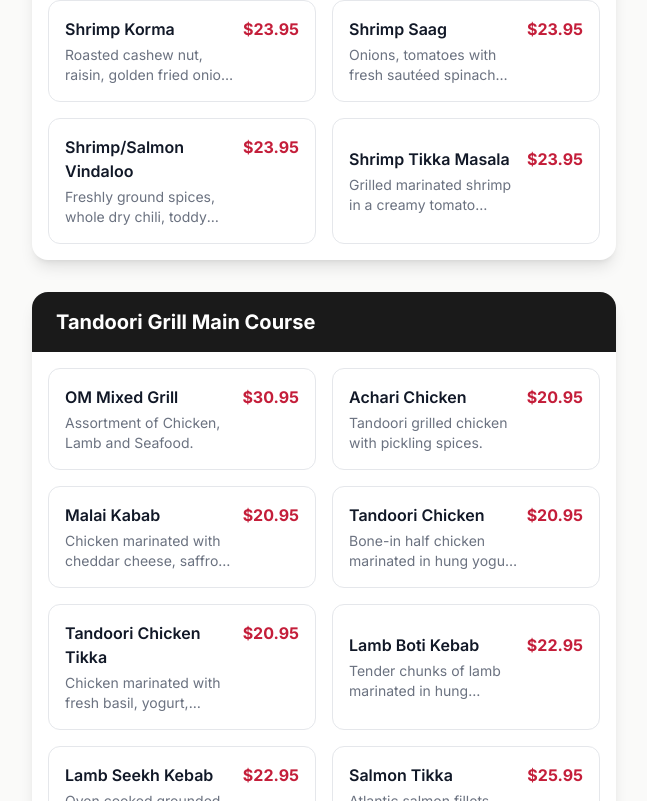
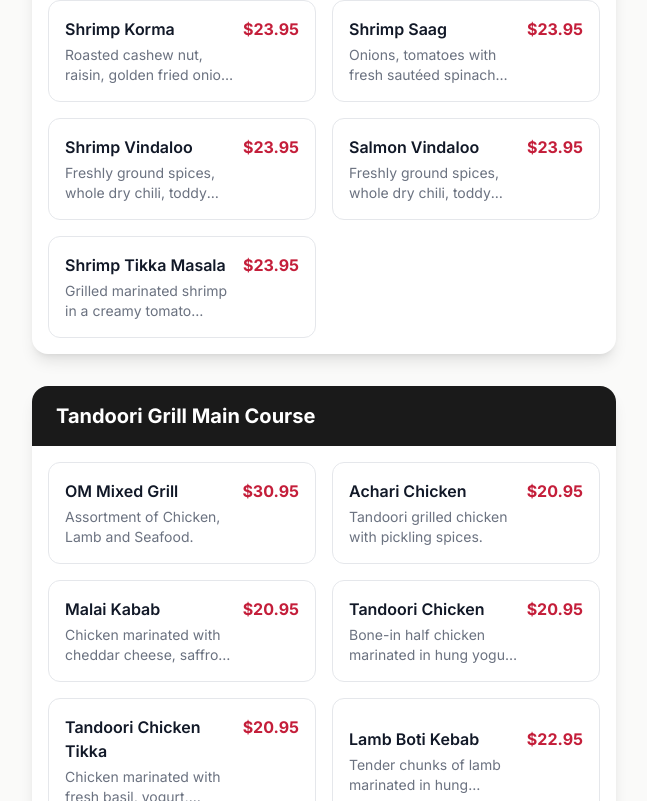
Before and after one commit to tanav-malhotra/omindianfood-website, a Next.js app: page /menu in a window 1280 px wide. Shown: the part 6519-7320 px from the top of the page, without its empty margins (440-1087 px from the left). Built offline with nearby package versions, Linux system fonts and the light colour scheme.

Commit message:
client request 5

```diff
--- a/src/app/menu/page.tsx
+++ b/src/app/menu/page.tsx
@@ -177,7 +177,8 @@ const takeOutMenu = [
       { id: "shrimp-curry", name: "Shrimp Curry", description: "Shrimp cooked in traditional Indian style curry.", price: 23.95, image: null },
       { id: "shrimp-korma", name: "Shrimp Korma", description: "Roasted cashew nut, raisin, golden fried onion, mix fruits, saffron and spices.", price: 23.95, image: null },
       { id: "shrimp-saag", name: "Shrimp Saag", description: "Onions, tomatoes with fresh sautéed spinach with ginger & garlic.", price: 23.95, image: null },
-      { id: "shrimp-salmon-vindaloo", name: "Shrimp/Salmon Vindaloo", description: "Freshly ground spices, whole dry chili, toddy vinegar.", price: 23.95, image: null },
+      { id: "shrimp-vindaloo", name: "Shrimp Vindaloo", description: "Freshly ground spices, whole dry chili, toddy vinegar.", price: 23.95, image: null },
+      { id: "salmon-vindaloo", name: "Salmon Vindaloo", description: "Freshly ground spices, whole dry chili, toddy vinegar.", price: 23.95, image: null },
       { id: "shrimp-tikka-masala", name: "Shrimp Tikka Masala", description: "Grilled marinated shrimp in a creamy tomato fenugreek sauce.", price: 23.95, image: null },
     ]
   },
@@ -254,7 +255,8 @@ const takeOutMenu = [
       { id: "mango-chutney", name: "Mango Chutney", description: "A blend of ripe mangoes, sugar, and select spices", price: 4.95, image: null },
       { id: "raita", name: "Raita", description: "Yogurt with carrots & Cucumbers and spices", price: 4.95, image: null },
       { id: "jeera-aloo", name: "Jeera Aloo", description: "Cumin Flavored Potatoes.", price: 9.95, image: null },
-      { id: "om-daal-side", name: "Om Daal / Delhi Masala Daal", description: "Mix black lentils with butter or yellow lentils cooked slowly with herbs & spices", price: 9.95, image: null },
+      { id: "om-daal-side", name: "Om Daal", description: "Mix black lentils cooked with butter and in a fresh tomato sauce", price: 9.95, image: null },
+      { id: "delhi-masala-daal-side", name: "Delhi Masala Daal", description: "Yellow lentils cooked slowly with herbs and spices", price: 9.95, image: null },
     ]
   },
   {
@@ -343,47 +345,181 @@ const barMenu = [
     ]
   },
   {
-    category: "Wine by the Glass",
+    category: "Classic Cocktails",
     items: [
-      { name: "Chardonnay", description: "California", price: "$12" },
-      { name: "Pinot Grigio", description: "Italy", price: "$12" },
-      { name: "Sauvignon Blanc", description: "New Zealand", price: "$12" },
-      { name: "Riesling", description: "Germany", price: "$12" },
-      { name: "Cabernet Sauvignon", description: "California", price: "$12" },
-      { name: "Merlot", description: "California", price: "$12" },
-      { name: "Pinot Noir", description: "California", price: "$12" },
+      { name: "Moscow Mule", description: "Vodka, Ginger beer, splash of lime", price: "$13" },
+      { name: "Piña Colada", description: "Rum, Pineapple juice, Coconut milk", price: "$13" },
+      { name: "Strawberry Daiquiri", description: "Rum, Lime Juice, Simple syrup", price: "$13" },
+      { name: "Vodka Daiquiri", description: "Vodka, Peach Blossom, Lime Juice", price: "$13" },
+      { name: "Aperol Spritz", description: "Prosecco, Aperol, Splash of Club Soda", price: "$13" },
+      { name: "Lychee Martini", description: "Vodka, Lychee juice, Lime juice", price: "$13" },
     ]
   },
   {
-    category: "Wine by the Bottle",
+    category: "Wine by the Glass — Red Wines",
     items: [
-      { name: "Chardonnay", description: "California", price: "$40" },
-      { name: "Pinot Grigio", description: "Italy", price: "$40" },
-      { name: "Sauvignon Blanc", description: "New Zealand", price: "$40" },
-      { name: "Riesling", description: "Germany", price: "$40" },
-      { name: "Cabernet Sauvignon", description: "California", price: "$40" },
-      { name: "Merlot", description: "California", price: "$40" },
-      { name: "Pinot Noir", description: "California", price: "$40" },
+      { name: "Malbec Vista Flores, Catena", description: "Mendoza AR — Dark violet color with black reflections. Dark and red fruit aromas with floral notes of lavender, violet, and mocha; rich with notes of sweet spice.", price: "$11" },
+      { name: "Cabernet Sauvignon, Ryder", description: "California — Rich, smooth, and powerful at first, carrying hints of mocha along with flavors of cherry and black berries.", price: "$12" },
+      { name: "Rioja Crianza, Bujanda", description: "Rioja SP — Aromas of blackberry with spicy tones (clove and cinnamon), mild tobacco and light balsamic notes.", price: "$12" },
+      { name: "Valpolicella Classico Superiore, Zenato", description: "Veneto IT — Ruby red, fleshy aromas of wild berries, blackcurrants, black cherries, and spices, hints of chocolate.", price: "$12" },
+      { name: "Pinot Noir", description: "Napa Valley — Made from hand selected grapes, embodying tradition and family heritage.", price: "$12" },
+    ]
+  },
+  {
+    category: "Wine by the Glass — Rosé",
+    items: [
+      { name: "Rosé, Mont Gravet", description: "Languedoc FR — Light pink color and aromas of strawberries and raspberries. Fresh and harmonious on the palate, long lasting fruit flavors.", price: "$11" },
+    ]
+  },
+  {
+    category: "Wine by the Glass — White Wines",
+    items: [
+      { name: "Dr. L Riesling", description: "Mosel DE — A bright, refreshing, fruit-driven wine, with a juicy mid-palate and a crisp, drying finish.", price: "$11" },
+      { name: "Pinot Grigio, Zenato", description: "Delle Venezia IT — Pale sunlight color. Soft texture with a hint of cantaloupe and a medium dry finish.", price: "$12" },
+      { name: "Villa Maria Sauvignon Blanc", description: "Marlborough NZ — Overflowing with aromas of gooseberry and passionfruit with hint of lime and nettles.", price: "$12" },
+      { name: "Chardonnay, Black's Station", description: "California — With flavors of melon, mango, and toasty oak, boasts lovely aromas of pineapple and barrel spice.", price: "$12" },
+    ]
+  },
+  {
+    category: "Wine by the Glass — Bubbles",
+    items: [
+      { name: "Zardetto Spumante", description: "Veneto IT — Brilliant straw-yellow in color with a delicate pelage, with notes of pears, apples, and peaches with a hint of wildflowers.", price: "$11" },
+    ]
+  },
+  {
+    category: "Wine by the Bottle — Red Wines",
+    items: [
+      { name: "Cabernet Sauvignon, Ryder", description: "California — Rich, smooth, and powerful at first, carrying hints of mocha along with flavors of cherry and black berries.", price: "$46" },
+      { name: "Rioja Crianza, Bujanda", description: "Rioja SP — Aromas of blackberry with spicy tones (clove and cinnamon), mild tobacco and light balsamic notes.", price: "$45" },
+      { name: "Chianti Classico, Cultusboni", description: "Tuscany IT — Medium body, bright red fruit, notes of ripe cherries, cinnamon and clove, bright finish.", price: "$45" },
+      { name: "Valpolicella Classico Superiore, Zenato", description: "Veneto IT — Ruby red, fleshy aromas of wild berries, blackcurrants, black cherries, and spices, hints of chocolate.", price: "$46" },
+      { name: "Malbec Vista Flores, Catena", description: "Mendoza AR — Dark violet color with black reflections. Dark and red fruit aromas with floral notes of lavender, violet, and mocha; rich with notes of sweet spice.", price: "$45" },
+      { name: "Côtes du Rhône, Kermit Lynch", description: "France — Rich purple, spice box and forest floor nose with robust dark fruits on palate and supple mouthfeel.", price: "$46" },
+      { name: "Pinot Noir", description: "Napa Valley — Made from hand selected grapes, embodying tradition and family heritage.", price: "$45" },
+    ]
+  },
+  {
+    category: "Wine by the Bottle — White Wines",
+    items: [
+      { name: "Pinot Grigio, Zenato", description: "Delle Venezia IT — Pale sunlight color. Soft texture with a hint of cantaloupe and a medium dry finish.", price: "$45" },
+      { name: "Villa Maria Sauvignon Blanc", description: "Marlborough NZ — Overflowing with aromas of gooseberry and passionfruit with hint of lime and nettles.", price: "$46" },
+      { name: "Chardonnay, Black's Station", description: "California — With flavors of melon, mango, and toasty oak, boasts lovely aromas of pineapple and barrel spice.", price: "$45" },
+      { name: "Dr. L Riesling", description: "Mosel DE — A bright, refreshing, fruit-driven wine, with a juicy mid-palate and a crisp, drying finish.", price: "$44" },
+      { name: "Grüner Veltliner, Stadt Krems", description: "Kremstal AT — Savory aromas, spicy flavors, and good acidity. Fresh tasting with notes of green apple, lemon, radish, arugula.", price: "$46" },
+    ]
+  },
+  {
+    category: "Wine by the Bottle — Rosé & Bubbles",
+    items: [
+      { name: "Rosé, Mont Gravet", description: "Languedoc FR — Light pink color and aromas of strawberries and raspberries. Fresh and harmonious on the palate, long lasting fruit flavors.", price: "$42" },
+      { name: "Zardetto Spumante", description: "Veneto IT — Brilliant straw-yellow in color with a delicate pelage, with notes of pears, apples, and peaches with a hint of wildflowers.", price: "$42" },
+    ]
+  },
+  {
+    category: "Reserve Wines — Red",
+    items: [
+      { name: "Château Beau-Site", description: "Château FR — Dark ruby red with aromas of tobacco leaf, leather, and blackcurrant. The palate is savory and herbal with an earthy minerality.", price: "$80" },
+      { name: "Bordeaux Rouge, Beau Rivage", description: "Bordeaux FR — Ruby with violet reflections, fragrant blackberry, raspberry, and boysenberry, fruity typicity on the nose.", price: "$45" },
+      { name: "Château Laplagnotte-Bellevue", description: "Bordeaux FR — Blend of Merlot and Cabernet Franc, fruit-driven with deep plum and ruby hue, aromas of black currant, black cherry, licorice, and graphite.", price: "$60" },
+      { name: "Château Gaudin", description: "Pauillac FR — Aromas of cider, ripe berries, and cherries. Blackcurrant touches of vanilla and leather. Softens with age.", price: "$70" },
+      { name: "Châteauneuf Du Pape Rouge, Domaine De La Solitude", description: "France — Bouquet nose of garrigue, flowers of cistus, blackcurrant buds. Mouth full of freshness and balanced with aromas of cocoa and morello cherry.", price: "$85" },
+    ]
+  },
+  {
+    category: "Half Bottles",
+    items: [
+      { name: "Cabernet Sauvignon, Textbook", description: "Napa Valley CA — Aromas of anise, blueberry, dried cranberry, and sage. Palate includes blackberry jam and mocha. Rich and full-bodied with a long finish.", price: "$30" },
+      { name: "Pinot Noir, King Estate", description: "Willamette Valley OR — Deep garnet, aromas of fresh fruits, mocha, toast, clove, graphite, and tea. Soft and bright entrance.", price: "$30" },
+    ]
+  },
+  {
+    category: "Bourbon / Rye / Whiskey",
+    items: [
+      { name: "Old Crow", description: "", price: "$12" },
+      { name: "Jack Daniels", description: "", price: "$13" },
+      { name: "Woodford Reserve", description: "", price: "$15" },
+      { name: "Maker's Mark", description: "", price: "$15" },
+      { name: "Jameson", description: "", price: "$15" },
+      { name: "Bulleit Rye", description: "", price: "$15" },
+    ]
+  },
+  {
+    category: "Blended & Single Malt Scotch",
+    items: [
+      { name: "Johnnie Walker Black 12 Yrs", description: "Blended Scotch", price: "$15" },
+      { name: "Macallan 12 Yrs", description: "Single Malt", price: "$16" },
+      { name: "Glenfiddich 12 Yrs", description: "Single Malt", price: "$16" },
+      { name: "Glenlivet 12 Yrs", description: "Single Malt", price: "$16" },
+    ]
+  },
+  {
+    category: "Tequila",
+    items: [
+      { name: "Jose Cuervo", description: "Silver/Gold", price: "$11" },
+      { name: "Partida", description: "", price: "$12" },
+      { name: "Herradura", description: "", price: "$14" },
+      { name: "Don Julio Blanco", description: "", price: "$15" },
+      { name: "Silver Patrón", description: "", price: "$15" },
+    ]
+  },
+  {
+    category: "Gin",
+    items: [
+      { name: "Hendrick's", description: "", price: "$13" },
+      { name: "Bombay Sapphire", description: "", price: "$13" },
+      { name: "Tanqueray", description: "", price: "$13" },
+      { name: "Beefeater", description: "", price: "$13" },
+    ]
+  },
+  {
+    category: "Vodka",
+    items: [
+      { name: "Tito's", description: "", price: "$13" },
+      { name: "Ketel One", description: "", price: "$14" },
+      { name: "Ketel One Citroen", description: "", price: "$14" },
+      { name: "Absolut", description: "", price: "$14" },
+      { name: "Grey Goose", description: "", price: "$15" },
+    ]
+  },
+  {
+    category: "Rum",
+    items: [
+      { name: "Bacardi", description: "", price: "$12" },
+      { name: "Captain Morgan", description: "", price: "$12" },
+    ]
+  },
+  {
+    category: "Cognac",
+    items: [
+      { name: "Hennessy VSOP", description: "", price: "$16" },
+    ]
+  },
+  {
+    category: "Liqueurs",
+    items: [
+      { name: "Baileys", description: "", price: "$10" },
+      { name: "St Germain", description: "", price: "$10" },
+      { name: "Domaine de Canton", description: "", price: "$10" },
+      { name: "Amaro Lucano", description: "", price: "$10" },
+      { name: "Peach Blossom", description: "", price: "$10" },
+      { name: "Sour Apple", description: "", price: "$10" },
+      { name: "Blue Curaçao", description: "", price: "$10" },
+      { name: "Campari", description: "", price: "$10" },
     ]
   },
   {
     category: "Beer",
     items: [
-      { name: "Kingfisher", description: "Indian Lager", price: "$7" },
-      { name: "Taj Mahal", description: "Indian Lager", price: "$7" },
-      { name: "Corona", description: "Mexican Lager", price: "$7" },
-      { name: "Heineken", description: "Dutch Lager", price: "$7" },
-      { name: "Stella Artois", description: "Belgian Lager", price: "$7" },
+      { name: "Taj Mahal", description: "650ml", price: "$12" },
+      { name: "Kingfisher", description: "", price: "$8" },
+      { name: "Stella", description: "", price: "$8" },
+      { name: "Non-Alcoholic Beer", description: "", price: "$8" },
     ]
   },
   {
-    category: "Spirits",
+    category: "Dessert Wine",
     items: [
-      { name: "Vodka", description: "Tito's, Grey Goose, Ketel One", price: "$10-$14" },
-      { name: "Gin", description: "Tanqueray, Bombay Sapphire, Hendrick's", price: "$10-$14" },
-      { name: "Rum", description: "Bacardi, Captain Morgan, Myers's", price: "$10-$14" },
-      { name: "Whiskey", description: "Jack Daniel's, Jameson, Johnnie Walker", price: "$10-$14" },
-      { name: "Tequila", description: "Jose Cuervo, Patron, Don Julio", price: "$10-$14" },
+      { name: "Vietti Moscato d'Asti", description: "Taste of juicy yellow fruits (pears, apricots, and peaches) with a strong floral scent (rose petals)", price: "$8" },
     ]
   },
 ];
--- a/src/app/order/page.tsx
+++ b/src/app/order/page.tsx
@@ -179,7 +179,8 @@ const takeOutMenu = [
       { id: "shrimp-curry", name: "Shrimp Curry", description: "Shrimp cooked in traditional Indian style curry.", price: 23.95, image: null },
       { id: "shrimp-korma", name: "Shrimp Korma", description: "Roasted cashew nut, raisin, golden fried onion, mix fruits, saffron and spices.", price: 23.95, image: null },
       { id: "shrimp-saag", name: "Shrimp Saag", description: "Onions, tomatoes with fresh sautéed spinach with ginger & garlic.", price: 23.95, image: null },
-      { id: "shrimp-salmon-vindaloo", name: "Shrimp/Salmon Vindaloo", description: "Freshly ground spices, whole dry chili, toddy vinegar.", price: 23.95, image: null },
+      { id: "shrimp-vindaloo", name: "Shrimp Vindaloo", description: "Freshly ground spices, whole dry chili, toddy vinegar.", price: 23.95, image: null },
+      { id: "salmon-vindaloo", name: "Salmon Vindaloo", description: "Freshly ground spices, whole dry chili, toddy vinegar.", price: 23.95, image: null },
       { id: "shrimp-tikka-masala", name: "Shrimp Tikka Masala", description: "Grilled marinated shrimp in a creamy tomato fenugreek sauce.", price: 23.95, image: null },
     ]
   },
@@ -256,7 +257,8 @@ const takeOutMenu = [
       { id: "mango-chutney", name: "Mango Chutney", description: "A blend of ripe mangoes, sugar, and select spices", price: 4.95, image: null },
       { id: "raita", name: "Raita", description: "Yogurt with carrots & Cucumbers and spices", price: 4.95, image: null },
       { id: "jeera-aloo", name: "Jeera Aloo", description: "Cumin Flavored Potatoes.", price: 9.95, image: null },
-      { id: "om-daal-side", name: "Om Daal / Delhi Masala Daal", description: "Mix black lentils with butter or yellow lentils cooked slowly with herbs & spices", price: 9.95, image: null },
+      { id: "om-daal-side", name: "Om Daal", description: "Mix black lentils cooked with butter and in a fresh tomato sauce", price: 9.95, image: null },
+      { id: "delhi-masala-daal-side", name: "Delhi Masala Daal", description: "Yellow lentils cooked slowly with herbs and spices", price: 9.95, image: null },
     ]
   },
   {
--- a/src/app/page.tsx
+++ b/src/app/page.tsx
@@ -96,8 +96,8 @@ export default function Home() {
             <div className="relative">
               <div className="relative h-[500px] rounded-2xl overflow-hidden shadow-2xl">
                 <Image
-                  src="/assets/OMIndianRestaurant_TandoonChicken.jpg"
-                  alt="Tandoori Chicken"
+                  src="/assets/OMIndianRestaurant.jpg"
+                  alt="OM Indian Restaurant"
                   fill
                   className="object-cover"
                 />
```
Also changed, not shown: public/assets/OMIndianRestaurant.jpg (added), 1 other file (tests, documents, lock files or other folders).
